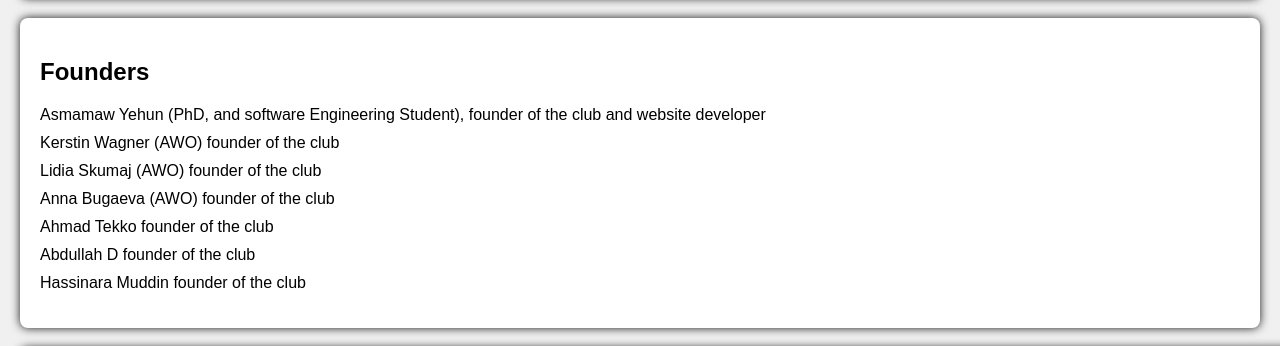
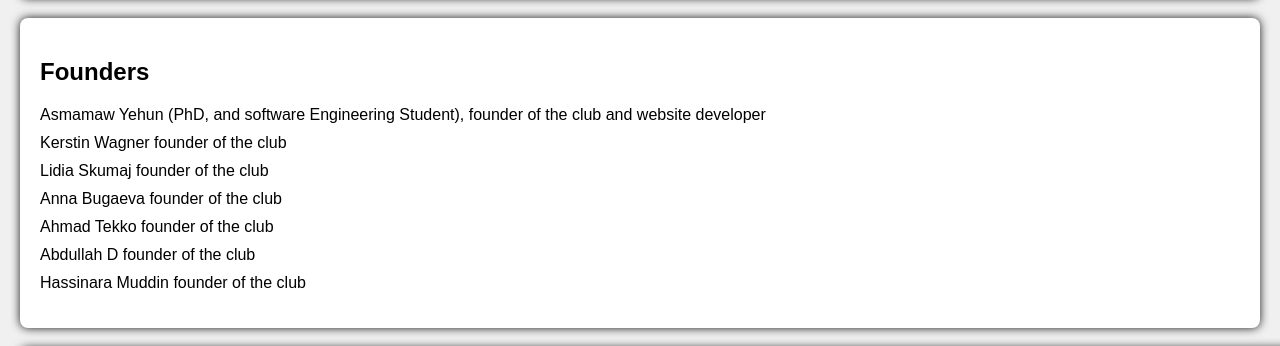
Before and after one commit to chanieasmamaw/social_talk_club, a plain HTML site: page index.html in a window 1280 px wide. Shown: the part 1580-1926 px from the top of the page. Drawn offline with Linux system fonts and the light colour scheme.

Commit message:
Update index.html

```diff
--- a/index.html
+++ b/index.html
@@ -339,9 +339,9 @@
             <h2 data-en="Founders" data-de="Gründer">Founders</h2>
             <ul class="founders-list">
                 <li>Asmamaw Yehun (PhD, and software Engineering Student), founder of the club and website developer</li>
-                <li>Kerstin Wagner (AWO) founder of the club</li>
-                <li>Lidia Skumaj (AWO) founder of the club</li>
-                <li>Anna Bugaeva (AWO) founder of the club</li>
+                <li>Kerstin Wagner founder of the club</li>
+                <li>Lidia Skumaj founder of the club</li>
+                <li>Anna Bugaeva founder of the club</li>
                 <li>Ahmad Tekko founder of the club</li>
                 <li>Abdullah D  founder of the club</li>
                 <li>Hassinara Muddin  founder of the club</li>
```
